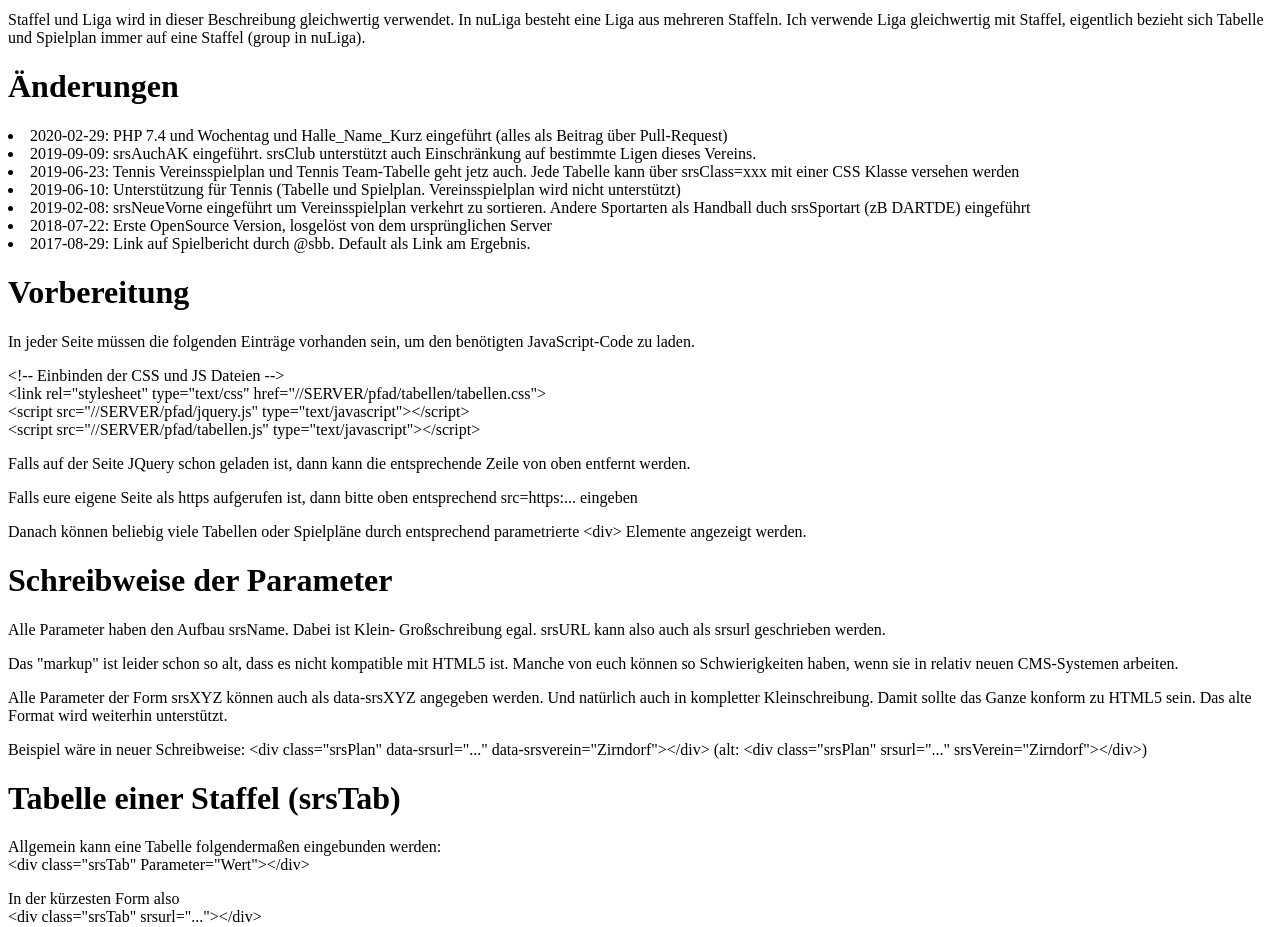
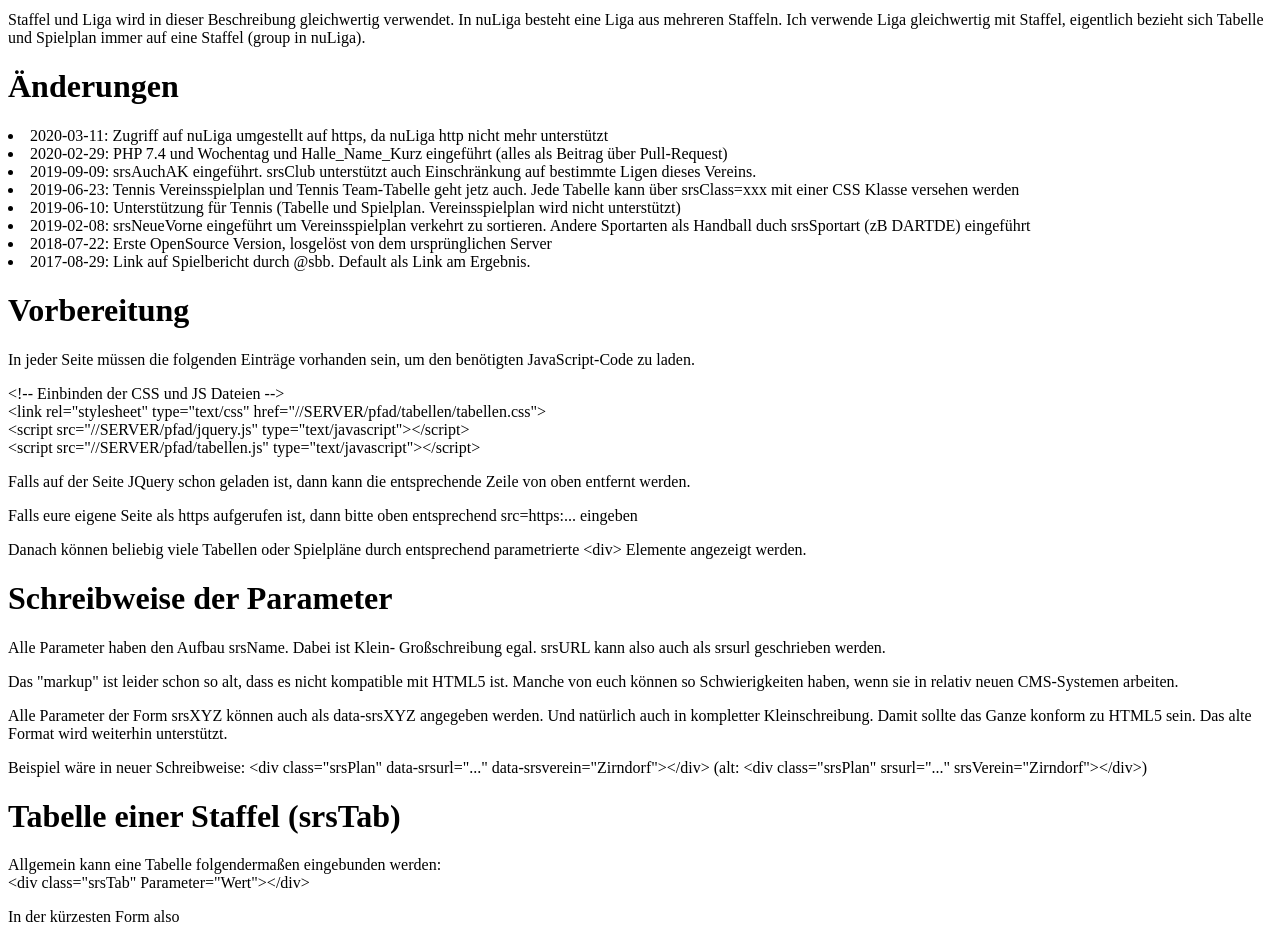
Before and after one commit to harald-herberth/harald-herberth.github.io, a plain HTML site: page nuTab/index.html in a window 1280 px wide. Shown: the part 820-1747 px from the top of the page. Drawn offline with Linux system fonts and the light colour scheme.

Commit message:
https bei nuliga

```diff
--- a/nuTab/index.html
+++ b/nuTab/index.html
@@ -58,6 +58,7 @@ mit Staffel, eigentlich bezieht sich Tabelle und Spielplan immer auf eine
 Staffel (group in nuLiga).</p>
 <h1>Änderungen</h1>
 <dl>
+	<li>2020-03-11: Zugriff auf nuLiga umgestellt auf https, da nuLiga http nicht mehr unterstützt
 	<li>2020-02-29: PHP 7.4 und Wochentag und Halle_Name_Kurz eingeführt (alles als Beitrag über Pull-Request)
 	<li>2019-09-09: srsAuchAK eingeführt. srsClub unterstützt auch Einschränkung auf bestimmte Ligen dieses Vereins.
 	<li>2019-06-23: Tennis Vereinsspielplan und Tennis Team-Tabelle geht jetz auch. Jede Tabelle kann über srsClass=xxx mit einer CSS Klasse versehen werden
```
